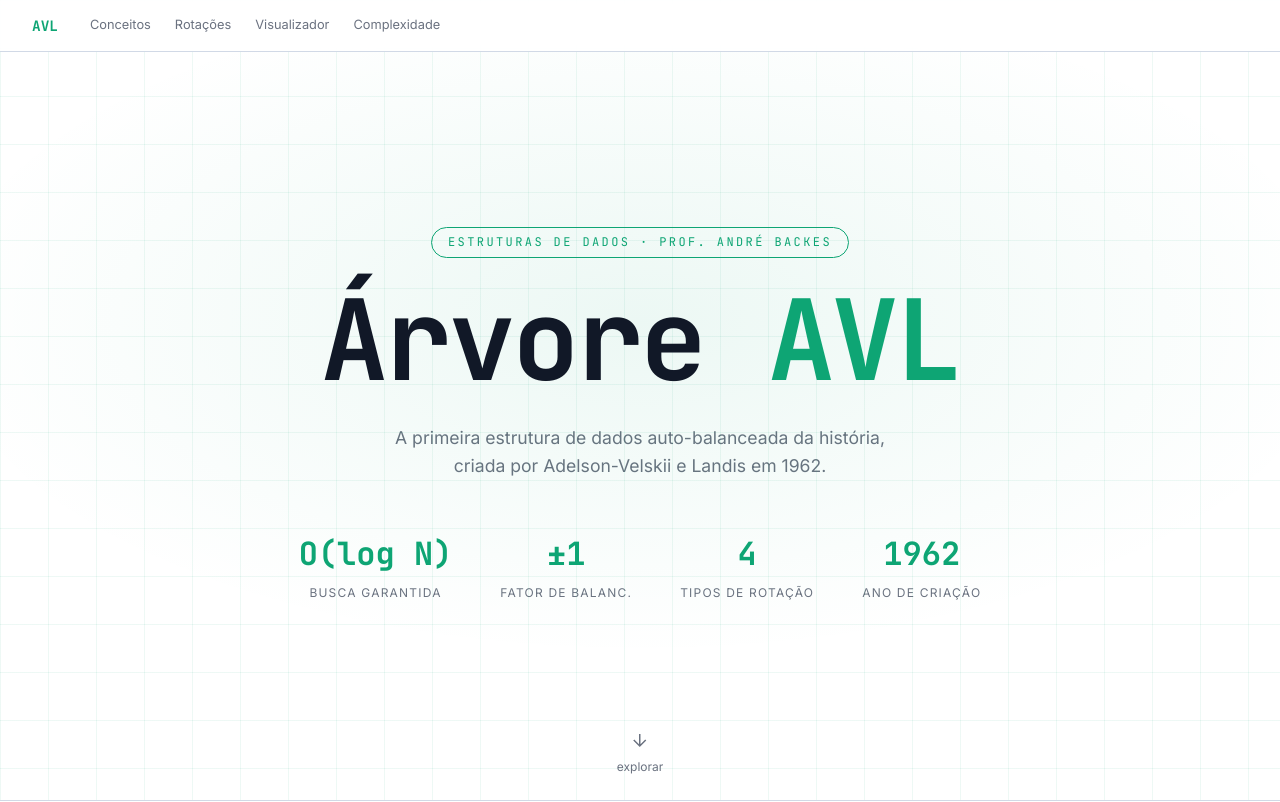
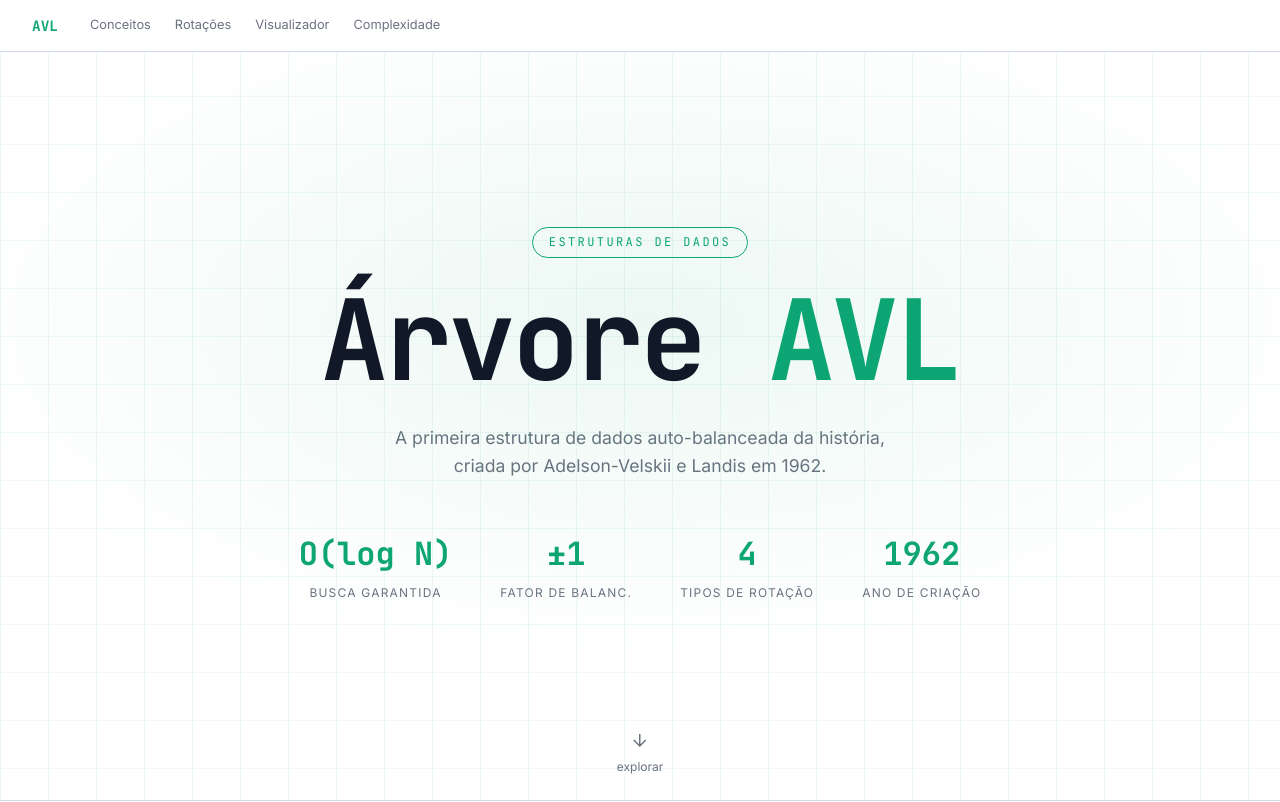
Before and after one commit to claytonutf/estrutura-2026-01, a plain HTML site: page arvores/arvore-avl.html in a window 1280 px wide. Shown: the top 802 px of the page. Drawn offline with Linux system fonts and the light colour scheme.

Commit message:
add: Árvore AVL

```diff
--- a/arvores/arvore-avl.html
+++ b/arvores/arvore-avl.html
@@ -672,7 +672,7 @@
 <!-- ── HERO ── -->
 <div class="hero" style="padding-top:6rem">
   <div class="hero-grid"></div>
-  <div class="hero-eyebrow">Estruturas de Dados · Prof. André Backes</div>
+  <div class="hero-eyebrow">Estruturas de Dados</div>
   <h1>Árvore <span>AVL</span></h1>
   <p class="hero-sub">A primeira estrutura de dados auto-balanceada da história, criada por Adelson-Velskii e Landis em 1962.</p>
   <div class="hero-stats">
@@ -924,10 +924,6 @@
   </div>
 </section>
 
-<footer>
-  <p>Material baseado nas aulas do <strong style="color:var(--text)">Prof. André Backes</strong> · Árvore AVL · Adelson-Velskii &amp; Landis, 1962</p>
-  <p style="margin-top:0.4rem; font-size:0.7rem">Referências: <a href="https://youtu.be/Au-6c55J90c" target="_blank">Aula 78</a> · <a href="https://youtu.be/4eO3UbTiRyo" target="_blank">Aula 79</a> · <a href="https://youtu.be/lQsVUxa3Auk" target="_blank">Aula 83</a> · <a href="https://youtu.be/F7_Daymw-WM" target="_blank">Aula 84</a></p>
-</footer>
 
 <script>
 /* ═══════════════════════════════════════
```
